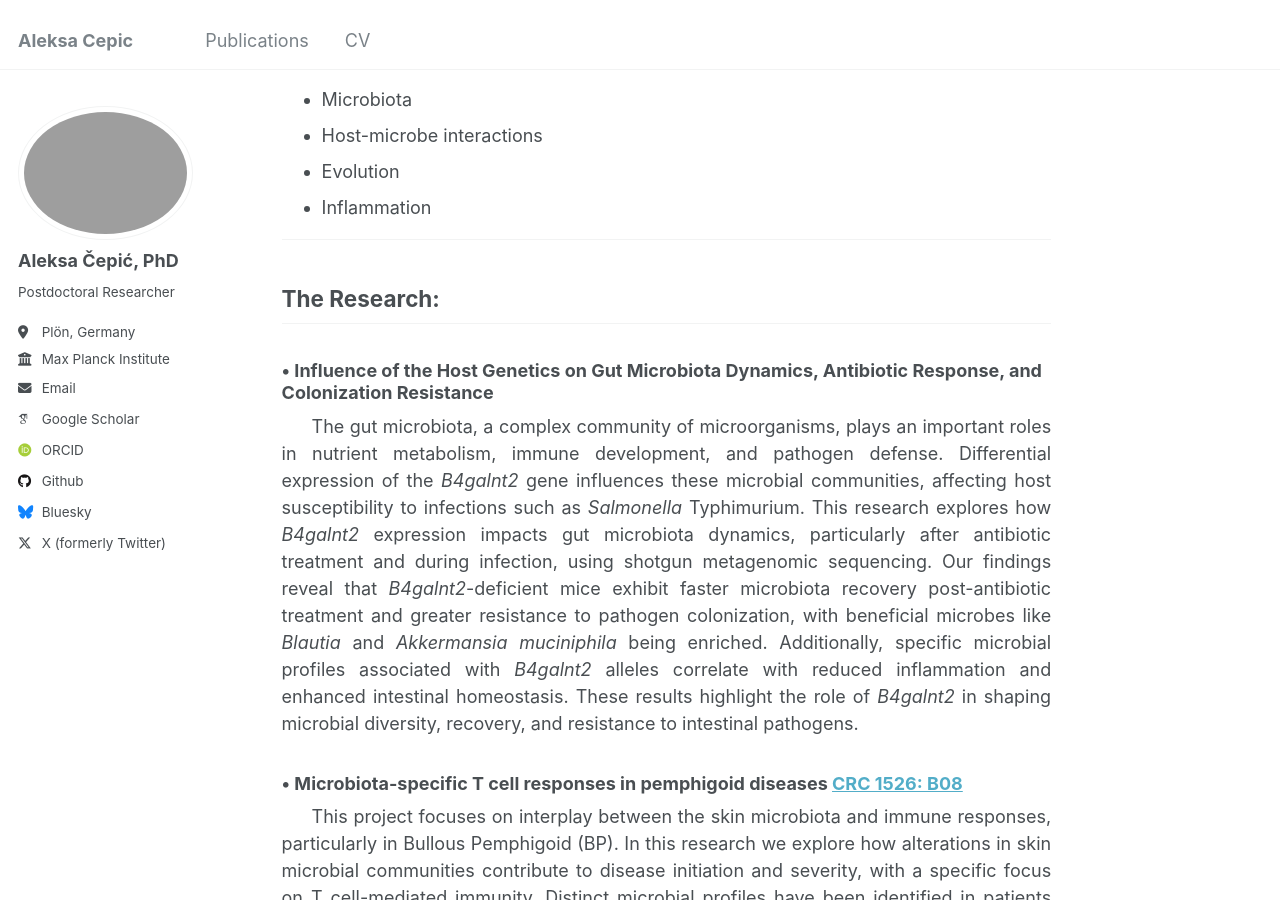
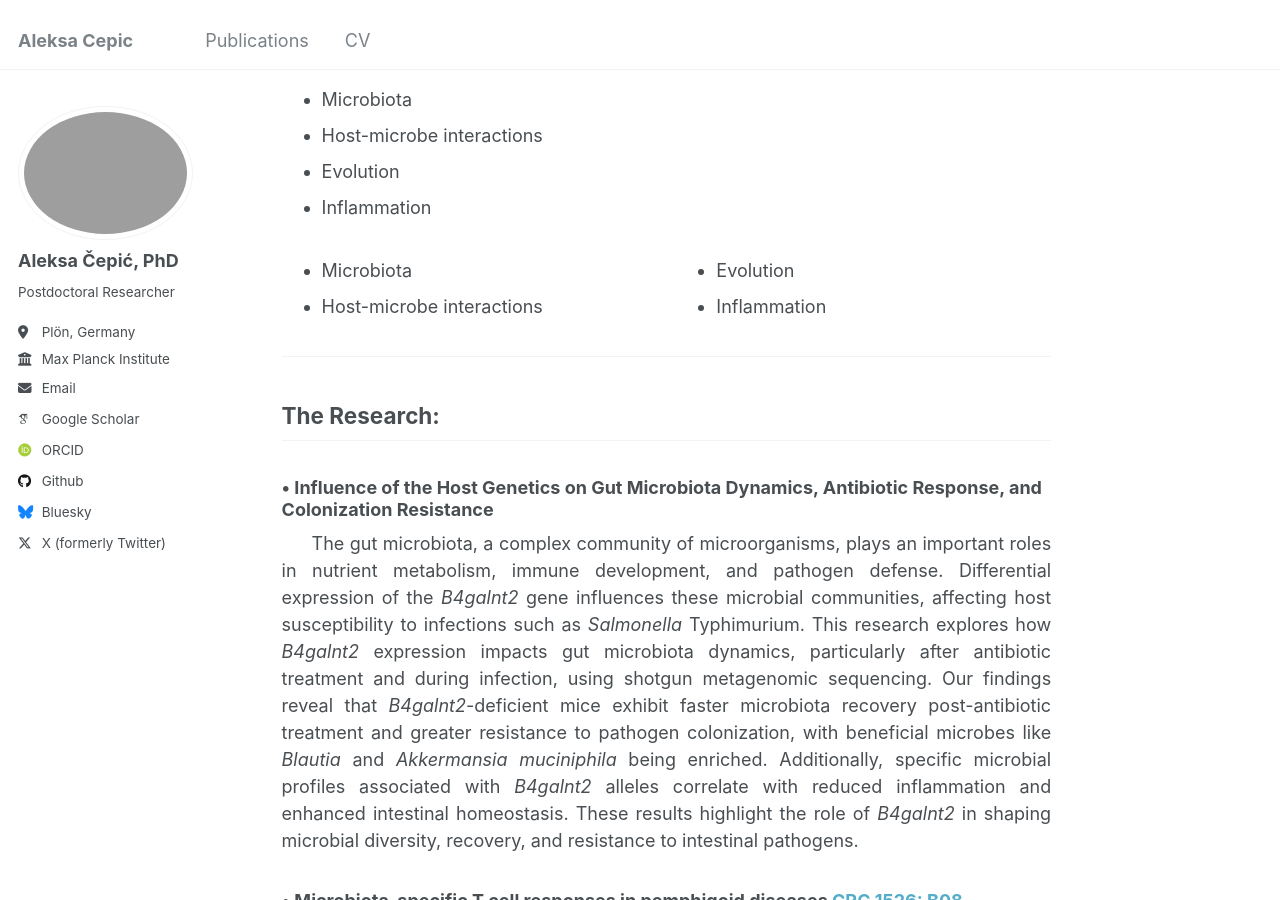
Before and after one commit to drcepic/drcepic.github.io, a Jekyll site: the page built from _pages/about.md, in a window 1280 px wide and 900 px high, scrolled down 374 px. Built offline with Jekyll 4.4.1, drawn with Linux system fonts in a browser that asks for light colours; some web fonts are replaced.

Commit message:
Update about.md

```diff
--- a/_pages/about.md
+++ b/_pages/about.md
@@ -23,6 +23,21 @@ Through metagenomic sequencing and bioinformatics, I aim to understand how gut a
 - Evolution
 - Inflammation
 
+<div style="display: flex; gap: 20px;">
+  <div style="flex: 1; text-align: left;">
+    <ul>
+      <li>Microbiota</li>
+      <li>Host-microbe interactions</li>
+    </ul>
+  </div>
+  <div style="flex: 1; text-align: left;">
+    <ul>
+      <li>Evolution</li>
+      <li>Inflammation</li>
+    </ul>
+  </div>
+</div>
+
 <hr>
 
 ## The Research:
```
